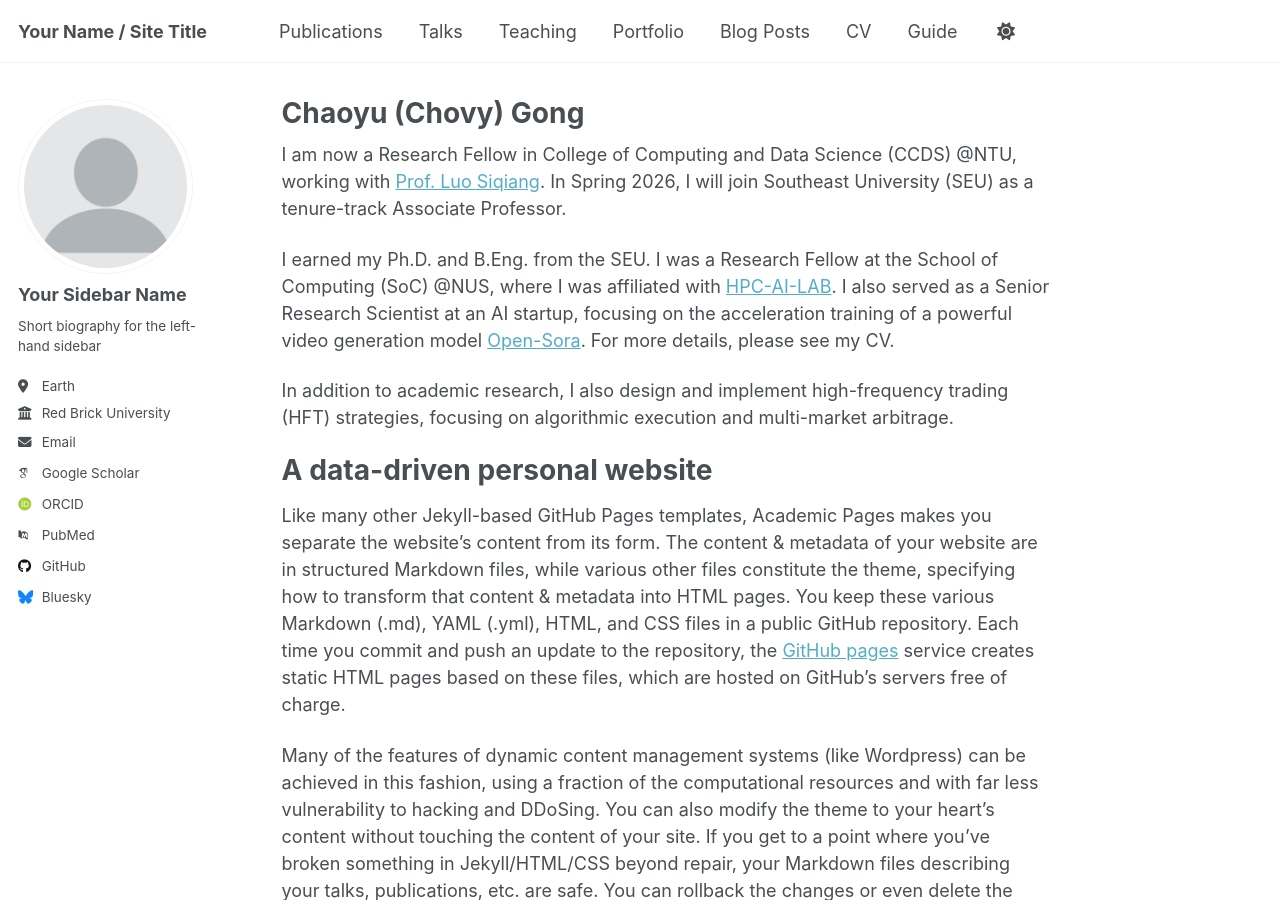
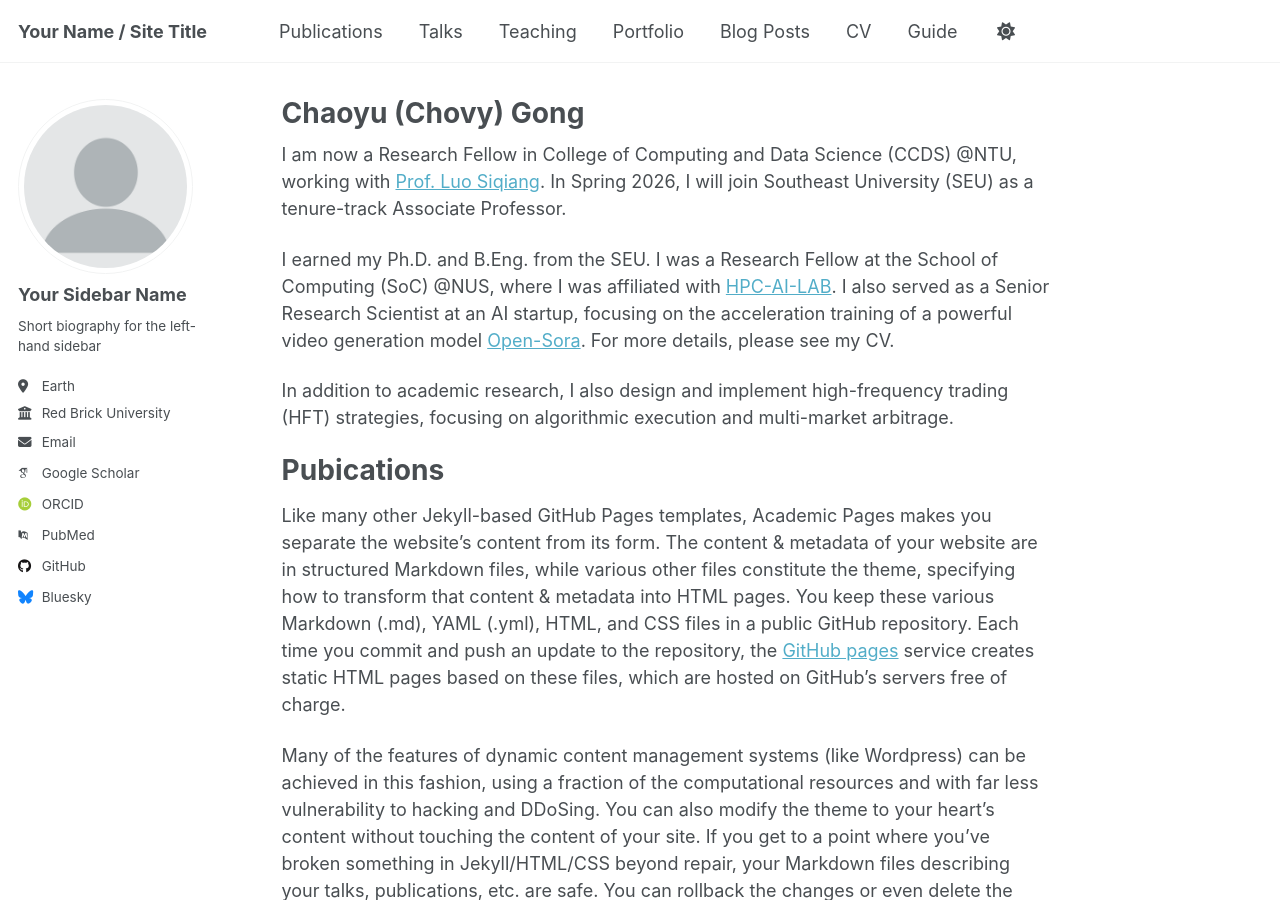
Before and after one commit to doushijihui/Chovy-Gong, a Jekyll site: the page built from _pages/about.md, in a window 1280 px wide and 900 px high. Built offline with Jekyll 4.4.1, drawn with Linux system fonts in a browser that asks for light colours; some web fonts are replaced; a script that is not in the unit is left out.

Commit message:
Update about.md

```diff
--- a/_pages/about.md
+++ b/_pages/about.md
@@ -13,7 +13,7 @@ I earned my Ph.D. and B.Eng. from the SEU. I was a Research Fellow at the School
 
 In addition to academic research, I also design and implement high-frequency trading (HFT) strategies, focusing on algorithmic execution and multi-market arbitrage.
 
-A data-driven personal website
+Pubications
 ======
 Like many other Jekyll-based GitHub Pages templates, Academic Pages makes you separate the website's content from its form. The content & metadata of your website are in structured Markdown files, while various other files constitute the theme, specifying how to transform that content & metadata into HTML pages. You keep these various Markdown (.md), YAML (.yml), HTML, and CSS files in a public GitHub repository. Each time you commit and push an update to the repository, the [GitHub pages](https://pages.github.com/) service creates static HTML pages based on these files, which are hosted on GitHub's servers free of charge.
 
```
